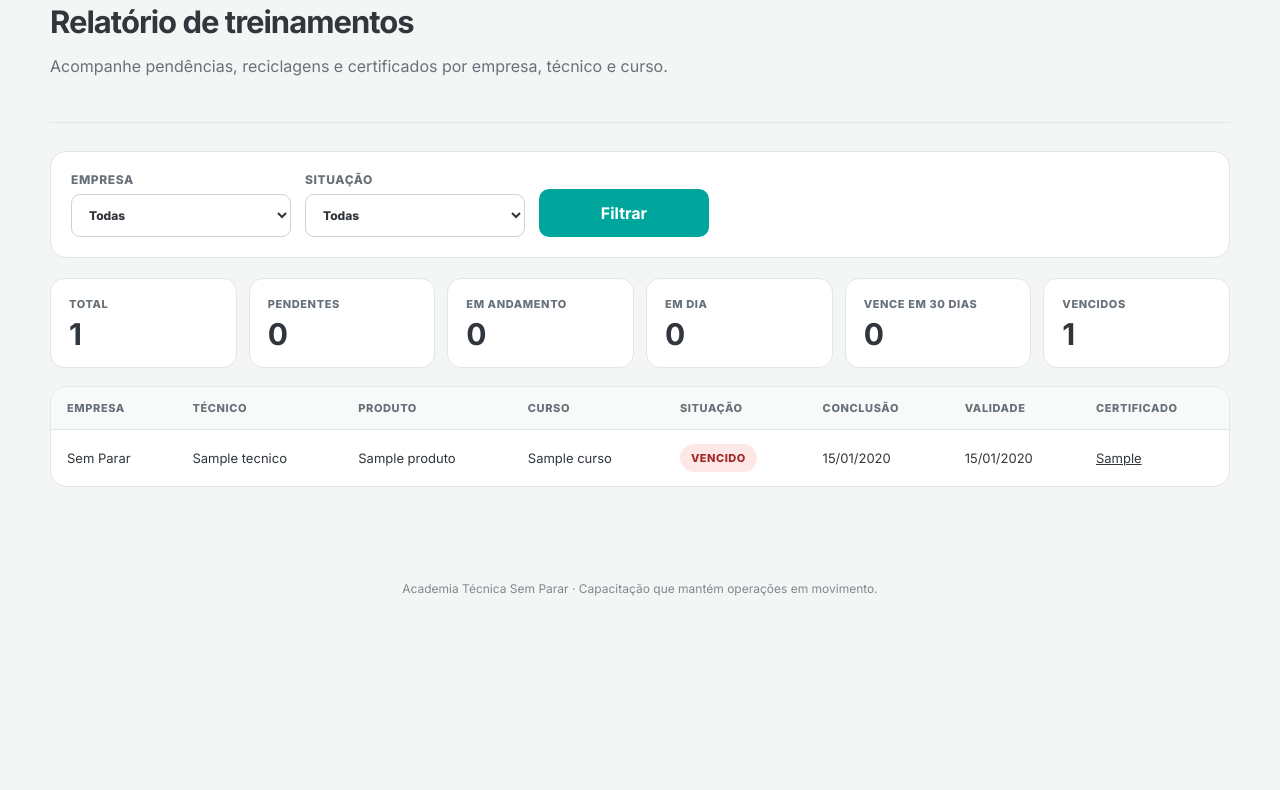
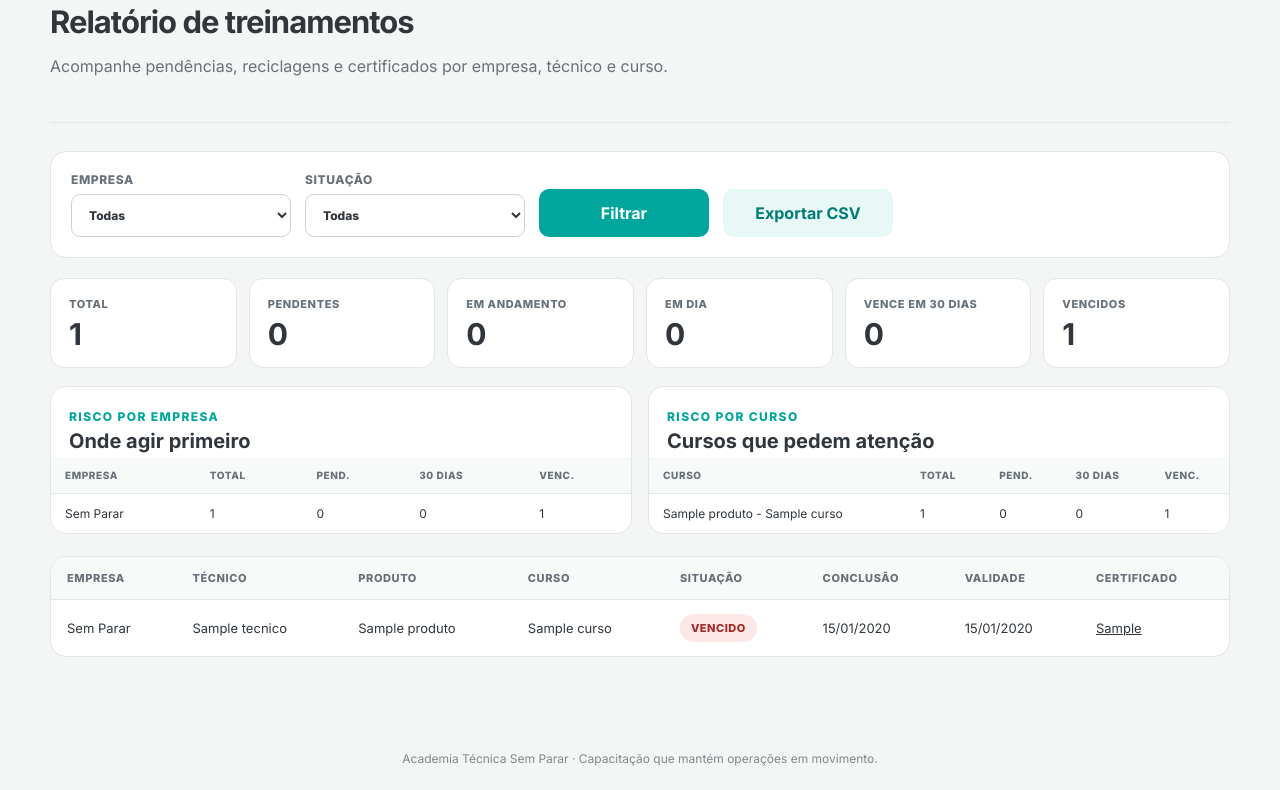
Before and after one commit to gouveamarcos/sistema_treinamentos, a Django app: page /relatorios/treinamentos/ in a window 1280 px wide. Shown: the part 147-937 px from the top of the page. Before the commit the page ends 743 px from the top, so only its background shows below. Run offline with Django 5.2, Linux system fonts and the light colour scheme; a user stored in the database is signed in; data comes from the database, SQL or seed files in the repository; tables that the repository leaves empty hold one stand-in row (values such as "Sample post").

Commit message:
Add management training report dashboard

```diff
--- a/core/static/core/css/style.css
+++ b/core/static/core/css/style.css
@@ -68,7 +68,7 @@ a { color: inherit; }
 .validade { display: flex; gap: 20px; margin-top: 14px; color: var(--muted); font-size: 12px; }
 .botao-principal { width: 100%; padding: 14px 20px; border: 0; border-radius: 10px; color: white; background: var(--verde); font: inherit; font-weight: 700; text-align: center; text-decoration: none; cursor: pointer; }
 .botao-principal:hover { background: var(--verde-escuro); }
-.botao-secundario { color: var(--verde-escuro); background: #e7f8f6; }.botao-secundario:hover { background: #d4f2ef; }
+.botao-secundario { display: inline-block; padding: 14px 20px; border: 0; border-radius: 10px; color: var(--verde-escuro); background: #e7f8f6; font: inherit; font-weight: 700; text-align: center; text-decoration: none; cursor: pointer; }.botao-secundario:hover { background: #d4f2ef; }
 .botao-auto { width: auto; min-width: 170px; }
 .mensagens { width: min(1180px, calc(100% - 40px)); margin: 20px auto -20px; }
 .mensagem { padding: 14px 16px; border-radius: 10px; font-size: 14px; font-weight: 600; }
@@ -127,6 +127,14 @@ a { color: inherit; }
 .cards-resumo article { padding: 18px; border: 1px solid var(--borda); border-radius: 14px; background: var(--branco); }
 .cards-resumo span { display: block; color: var(--muted); font-size: 11px; font-weight: 800; text-transform: uppercase; letter-spacing: .6px; }
 .cards-resumo strong { display: block; margin-top: 8px; font-size: 30px; line-height: 1; }
+.grade-gerencial { display: grid; grid-template-columns: repeat(2, minmax(0, 1fr)); gap: 16px; margin: 0 0 22px; }
+.painel-gerencial { overflow: hidden; border: 1px solid var(--borda); border-radius: 16px; background: var(--branco); }
+.painel-cabecalho { padding: 18px 18px 4px; }
+.painel-cabecalho h2 { margin: 4px 0 0; font-size: 20px; }
+.painel-gerencial table { width: 100%; border-collapse: collapse; }
+.painel-gerencial th, .painel-gerencial td { padding: 12px 14px; border-bottom: 1px solid var(--borda); font-size: 12px; text-align: left; }
+.painel-gerencial th { color: var(--muted); background: #f8fafa; font-size: 10px; font-weight: 800; text-transform: uppercase; letter-spacing: .6px; }
+.painel-gerencial tr:last-child td { border-bottom: 0; }
 .tabela-relatorio { overflow-x: auto; border: 1px solid var(--borda); border-radius: 16px; background: var(--branco); }
 .tabela-relatorio table { width: 100%; border-collapse: collapse; min-width: 980px; }
 .tabela-relatorio th, .tabela-relatorio td { padding: 14px 16px; border-bottom: 1px solid var(--borda); font-size: 13px; text-align: left; vertical-align: middle; }
@@ -182,7 +190,7 @@ a { color: inherit; }
 @media (max-width: 850px) {
     .usuario { display: none; }.hero { padding: 34px; }.hero-badge { display: none; }.produtos { grid-template-columns: 1fr; }
     .curso-card { align-items: stretch; flex-direction: column; }.botao-auto { width: 100%; }
-    .auth-layout, .validacao-grid, .certificado-dados, .cards-resumo, .grade-formulario { grid-template-columns: 1fr; }.auth-apresentacao { display: none; }
+    .auth-layout, .validacao-grid, .certificado-dados, .cards-resumo, .grade-formulario, .grade-gerencial { grid-template-columns: 1fr; }.auth-apresentacao { display: none; }
     .filtros-relatorio, .formulario-inline { align-items: stretch; grid-template-columns: 1fr; flex-direction: column; }.filtros-relatorio label { min-width: 0; }
     .curso-layout { grid-template-columns: 1fr; }.trilha { padding: 28px 22px; border-right: 0; border-bottom: 1px solid var(--borda); }.etapas-menu { max-height: 310px; overflow: auto; }.aula { padding: 30px 20px; }.aula-card { padding: 26px; }
 }
--- a/core/templates/core/relatorio_treinamentos.html
+++ b/core/templates/core/relatorio_treinamentos.html
@@ -33,6 +33,7 @@
             </select>
         </label>
         <button class="botao-principal botao-auto" type="submit">Filtrar</button>
+        <a class="botao-secundario botao-auto" href="{% url 'exportar_relatorio_treinamentos' %}?{{ request.GET.urlencode }}">Exportar CSV</a>
     </form>
 
     <section class="cards-resumo">
@@ -42,6 +43,74 @@
         <article><span>Em dia</span><strong>{{ totais.em_dia }}</strong></article>
         <article><span>Vence em 30 dias</span><strong>{{ totais.vence_30 }}</strong></article>
         <article><span>Vencidos</span><strong>{{ totais.vencido }}</strong></article>
+    </section>
+
+    <section class="grade-gerencial">
+        <article class="painel-gerencial">
+            <div class="painel-cabecalho">
+                <div>
+                    <span class="eyebrow">Risco por empresa</span>
+                    <h2>Onde agir primeiro</h2>
+                </div>
+            </div>
+            <table>
+                <thead>
+                    <tr>
+                        <th>Empresa</th>
+                        <th>Total</th>
+                        <th>Pend.</th>
+                        <th>30 dias</th>
+                        <th>Venc.</th>
+                    </tr>
+                </thead>
+                <tbody>
+                    {% for empresa in resumo_empresas %}
+                        <tr>
+                            <td>{{ empresa.nome }}</td>
+                            <td>{{ empresa.totais.total }}</td>
+                            <td>{{ empresa.totais.pendente }}</td>
+                            <td>{{ empresa.totais.vence_30 }}</td>
+                            <td>{{ empresa.totais.vencido }}</td>
+                        </tr>
+                    {% empty %}
+                        <tr><td colspan="5">Nenhum dado para consolidar.</td></tr>
+                    {% endfor %}
+                </tbody>
+            </table>
+        </article>
+
+        <article class="painel-gerencial">
+            <div class="painel-cabecalho">
+                <div>
+                    <span class="eyebrow">Risco por curso</span>
+                    <h2>Cursos que pedem atenção</h2>
+                </div>
+            </div>
+            <table>
+                <thead>
+                    <tr>
+                        <th>Curso</th>
+                        <th>Total</th>
+                        <th>Pend.</th>
+                        <th>30 dias</th>
+                        <th>Venc.</th>
+                    </tr>
+                </thead>
+                <tbody>
+                    {% for curso in resumo_cursos|slice:":8" %}
+                        <tr>
+                            <td>{{ curso.nome }}</td>
+                            <td>{{ curso.totais.total }}</td>
+                            <td>{{ curso.totais.pendente }}</td>
+                            <td>{{ curso.totais.vence_30 }}</td>
+                            <td>{{ curso.totais.vencido }}</td>
+                        </tr>
+                    {% empty %}
+                        <tr><td colspan="5">Nenhum dado para consolidar.</td></tr>
+                    {% endfor %}
+                </tbody>
+            </table>
+        </article>
     </section>
 
     <section class="tabela-relatorio">
--- a/core/urls.py
+++ b/core/urls.py
@@ -62,6 +62,11 @@ urlpatterns = [
         "relatorios/treinamentos/",
         views.relatorio_treinamentos,
         name="relatorio_treinamentos",
+    ),
+    path(
+        "relatorios/treinamentos/exportar/",
+        views.exportar_relatorio_treinamentos,
+        name="exportar_relatorio_treinamentos",
     ),
     path(
         "historico/",
--- a/core/views.py
+++ b/core/views.py
@@ -1,4 +1,5 @@
 import csv
+from collections import defaultdict
 from io import TextIOWrapper
 from datetime import timedelta
 from decimal import Decimal
@@ -10,6 +11,7 @@ from django.contrib.auth.models import User
 from django.core.exceptions import PermissionDenied
 from django.db import transaction
 from django.db.models import Q
+from django.http import HttpResponse
 from django.shortcuts import get_object_or_404, redirect, render
 from django.utils import timezone
 from django.views.decorators.http import require_POST
@@ -109,6 +111,106 @@ def _situacao_liberacao(liberacao, hoje=None):
     return ultima_conclusao, progresso, "pendente", "Pendente", "status-pendente"
 
 
+def _totais_relatorio_vazios():
+    return {
+        "total": 0,
+        "pendente": 0,
+        "em_andamento": 0,
+        "em_dia": 0,
+        "vence_30": 0,
+        "vencido": 0,
+        "sem_vencimento": 0,
+    }
+
+
+def _incrementar_totais(totais, situacao):
+    totais["total"] += 1
+    totais[situacao] += 1
+
+
+def _risco_total(totais):
+    return totais["pendente"] + totais["vence_30"] + totais["vencido"]
+
+
+def _montar_relatorio_treinamentos(usuario, empresa_id="", situacao_filtro=""):
+    hoje = timezone.localdate()
+    empresas = empresas_do_usuario(usuario).order_by("nome")
+    liberacoes = CursoLiberado.objects.filter(
+        ativo=True,
+        tecnico__ativo=True,
+        curso__ativo=True,
+        tecnico__empresa__in=empresas,
+    ).select_related("tecnico__empresa", "curso__produto")
+
+    if empresa_id:
+        liberacoes = liberacoes.filter(tecnico__empresa_id=empresa_id)
+
+    itens = []
+    totais = _totais_relatorio_vazios()
+    resumo_empresas = defaultdict(_totais_relatorio_vazios)
+    resumo_cursos = defaultdict(_totais_relatorio_vazios)
+    nomes_empresas = {}
+    nomes_cursos = {}
+
+    for liberacao in liberacoes.order_by(
+        "tecnico__empresa__nome",
+        "tecnico__nome",
+        "curso__produto__nome",
+        "curso__nome",
+    ):
+        ultima_conclusao, progresso, situacao, rotulo, classe = _situacao_liberacao(
+            liberacao,
+            hoje=hoje,
+        )
+        if situacao_filtro and situacao != situacao_filtro:
+            continue
+
+        empresa = liberacao.tecnico.empresa
+        curso = liberacao.curso
+        _incrementar_totais(totais, situacao)
+        _incrementar_totais(resumo_empresas[empresa.id], situacao)
+        _incrementar_totais(resumo_cursos[curso.id], situacao)
+        nomes_empresas[empresa.id] = empresa.nome
+        nomes_cursos[curso.id] = f"{curso.produto.nome} - {curso.nome}"
+        itens.append(
+            {
+                "liberacao": liberacao,
+                "ultima_conclusao": ultima_conclusao,
+                "progresso": progresso,
+                "situacao": situacao,
+                "rotulo": rotulo,
+                "classe": classe,
+            }
+        )
+
+    empresas_resumo = [
+        {
+            "nome": nomes_empresas[empresa_id],
+            "totais": totais_empresa,
+            "risco": _risco_total(totais_empresa),
+        }
+        for empresa_id, totais_empresa in resumo_empresas.items()
+    ]
+    cursos_resumo = [
+        {
+            "nome": nomes_cursos[curso_id],
+            "totais": totais_curso,
+            "risco": _risco_total(totais_curso),
+        }
+        for curso_id, totais_curso in resumo_cursos.items()
+    ]
+    empresas_resumo.sort(key=lambda item: (-item["risco"], item["nome"]))
+    cursos_resumo.sort(key=lambda item: (-item["risco"], item["nome"]))
+
+    return {
+        "empresas": empresas,
+        "itens": itens,
+        "totais": totais,
+        "resumo_empresas": empresas_resumo,
+        "resumo_cursos": cursos_resumo,
+    }
+
+
 def _buscar_conclusao_por_codigo(codigo):
     form = ValidarCertificadoForm({"codigo": codigo})
     if not form.is_valid():
@@ -558,67 +660,74 @@ def relatorio_treinamentos(request):
     _exigir_operador_empresas(request)
     empresa_id = request.GET.get("empresa") or ""
     situacao_filtro = request.GET.get("situacao") or ""
-    hoje = timezone.localdate()
-    empresas = empresas_do_usuario(request.user).order_by("nome")
-
-    liberacoes = CursoLiberado.objects.filter(
-        ativo=True,
-        tecnico__ativo=True,
-        curso__ativo=True,
-        tecnico__empresa__in=empresas,
-    ).select_related("tecnico__empresa", "curso__produto")
-
-    if empresa_id:
-        liberacoes = liberacoes.filter(tecnico__empresa_id=empresa_id)
-
-    itens = []
-    totais = {
-        "total": 0,
-        "pendente": 0,
-        "em_andamento": 0,
-        "em_dia": 0,
-        "vence_30": 0,
-        "vencido": 0,
-        "sem_vencimento": 0,
-    }
-
-    for liberacao in liberacoes.order_by(
-        "tecnico__empresa__nome",
-        "tecnico__nome",
-        "curso__produto__nome",
-        "curso__nome",
-    ):
-        ultima_conclusao, progresso, situacao, rotulo, classe = _situacao_liberacao(
-            liberacao,
-            hoje=hoje,
-        )
-        if situacao_filtro and situacao != situacao_filtro:
-            continue
-
-        totais["total"] += 1
-        totais[situacao] += 1
-        itens.append(
-            {
-                "liberacao": liberacao,
-                "ultima_conclusao": ultima_conclusao,
-                "progresso": progresso,
-                "situacao": situacao,
-                "rotulo": rotulo,
-                "classe": classe,
-            }
-        )
+    relatorio = _montar_relatorio_treinamentos(
+        request.user,
+        empresa_id=empresa_id,
+        situacao_filtro=situacao_filtro,
+    )
 
     return render(
         request,
         "core/relatorio_treinamentos.html",
         {
-            "empresas": empresas,
+            "empresas": relatorio["empresas"],
             "empresa_id": empresa_id,
             "situacao_filtro": situacao_filtro,
-            "itens": itens,
-            "totais": totais,
+            "itens": relatorio["itens"],
+            "totais": relatorio["totais"],
+            "resumo_empresas": relatorio["resumo_empresas"],
+            "resumo_cursos": relatorio["resumo_cursos"],
         },
     )
+
+
+@staff_member_required
+def exportar_relatorio_treinamentos(request):
+    _exigir_operador_empresas(request)
+    relatorio = _montar_relatorio_treinamentos(
+        request.user,
+        empresa_id=request.GET.get("empresa") or "",
+        situacao_filtro=request.GET.get("situacao") or "",
+    )
+    resposta = HttpResponse(content_type="text/csv; charset=utf-8")
+    resposta["Content-Disposition"] = (
+        'attachment; filename="relatorio_treinamentos.csv"'
+    )
+    resposta.write("\ufeff")
+    escritor = csv.writer(resposta, delimiter=";")
+    escritor.writerow(
+        [
+            "Empresa",
+            "Tecnico",
+            "Matricula",
+            "Produto",
+            "Curso",
+            "Situacao",
+            "Conclusao",
+            "Validade",
+            "Certificado",
+        ]
+    )
+
+    for item in relatorio["itens"]:
+        liberacao = item["liberacao"]
+        conclusao = item["ultima_conclusao"]
+        escritor.writerow(
+            [
+                liberacao.tecnico.empresa.nome,
+                liberacao.tecnico.nome,
+                liberacao.tecnico.matricula,
+                liberacao.curso.produto.nome,
+                liberacao.curso.nome,
+                item["rotulo"],
+                conclusao.data_conclusao.strftime("%d/%m/%Y") if conclusao else "",
+                conclusao.data_vencimento.strftime("%d/%m/%Y")
+                if conclusao and conclusao.data_vencimento
+                else "",
+                conclusao.codigo_certificado if conclusao else "",
+            ]
+        )
+    return resposta
 
 
 @staff_member_required
```
Also changed, not shown: core/tests.py (+28 -0 lines).
